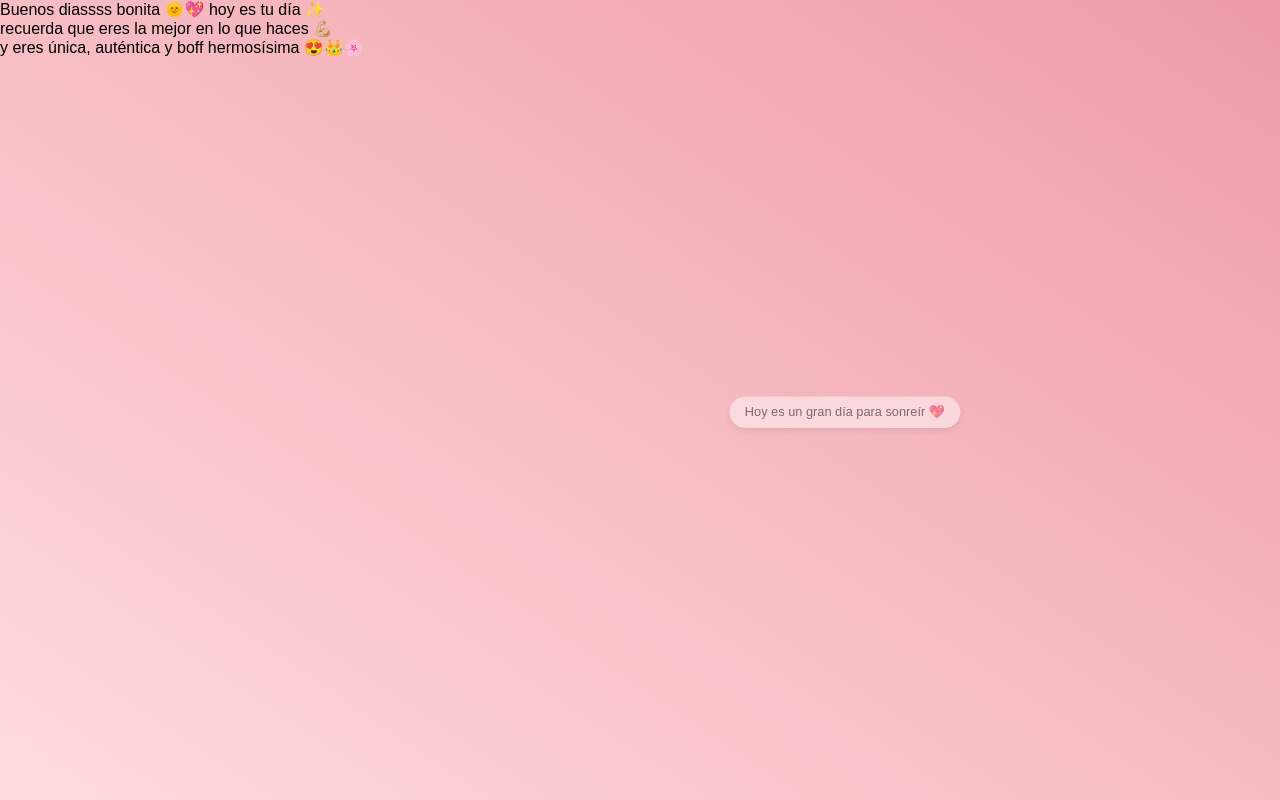
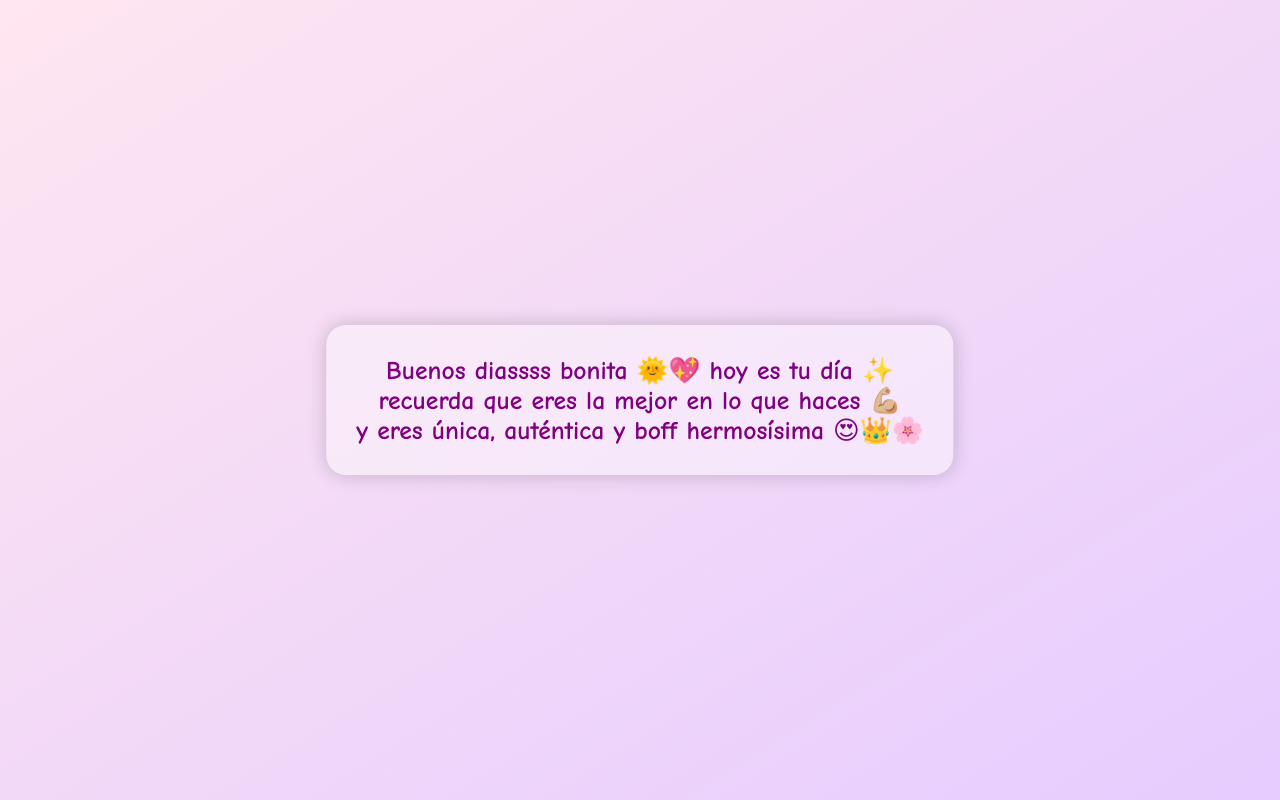
Before and after one commit to luisurangom/BuenosdiasBonita., a plain HTML site: page index.html in a window 1280 px wide. Shown: the top 800 px of the page. Drawn offline with Linux system fonts and the light colour scheme.

Commit message:
Update style.css

```diff
--- a/style.css
+++ b/style.css
@@ -1,28 +1,41 @@
 body {
   margin: 0;
   padding: 0;
-  background: linear-gradient(to top right, #ffdde1, #ee9ca7);
-  font-family: 'Arial', sans-serif;
+  height: 100vh;
+  background: linear-gradient(to bottom right, #ffe6f0, #e6ccff);
   overflow: hidden;
+  font-family: "Comic Sans MS", cursive, sans-serif;
+  position: relative;
 }
 
-#contenedor-frases {
-  position: relative;
-  width: 100vw;
-  height: 100vh;
+#mensaje-central {
+  position: absolute;
+  top: 50%;
+  left: 50%;
+  transform: translate(-50%, -50%);
+  background-color: rgba(255, 255, 255, 0.4);
+  padding: 30px;
+  border-radius: 20px;
+  text-align: center;
+  font-size: 1.6rem;
+  font-weight: bold;
+  color: #800080;
+  box-shadow: 0 0 20px rgba(0,0,0,0.2);
+  z-index: 2;
 }
 
 .burbuja {
   position: absolute;
+  bottom: 0;
+  color: white;
+  background: rgba(255, 105, 180, 0.7);
   padding: 10px 20px;
-  border-radius: 30px;
-  background-color: rgba(255, 255, 255, 0.7);
-  box-shadow: 0 4px 10px rgba(0, 0, 0, 0.1);
-  animation: flotar 6s ease-in-out forwards;
-  opacity: 0;
-  font-size: 1rem;
-  color: #444;
-  pointer-events: none;
+  border-radius: 50px;
+  animation: flotar 5s linear forwards;
+  white-space: nowrap;
+  font-weight: bold;
+  box-shadow: 0 0 10px rgba(0, 0, 0, 0.2);
+  z-index: 1;
 }
 
 @keyframes flotar {
```
